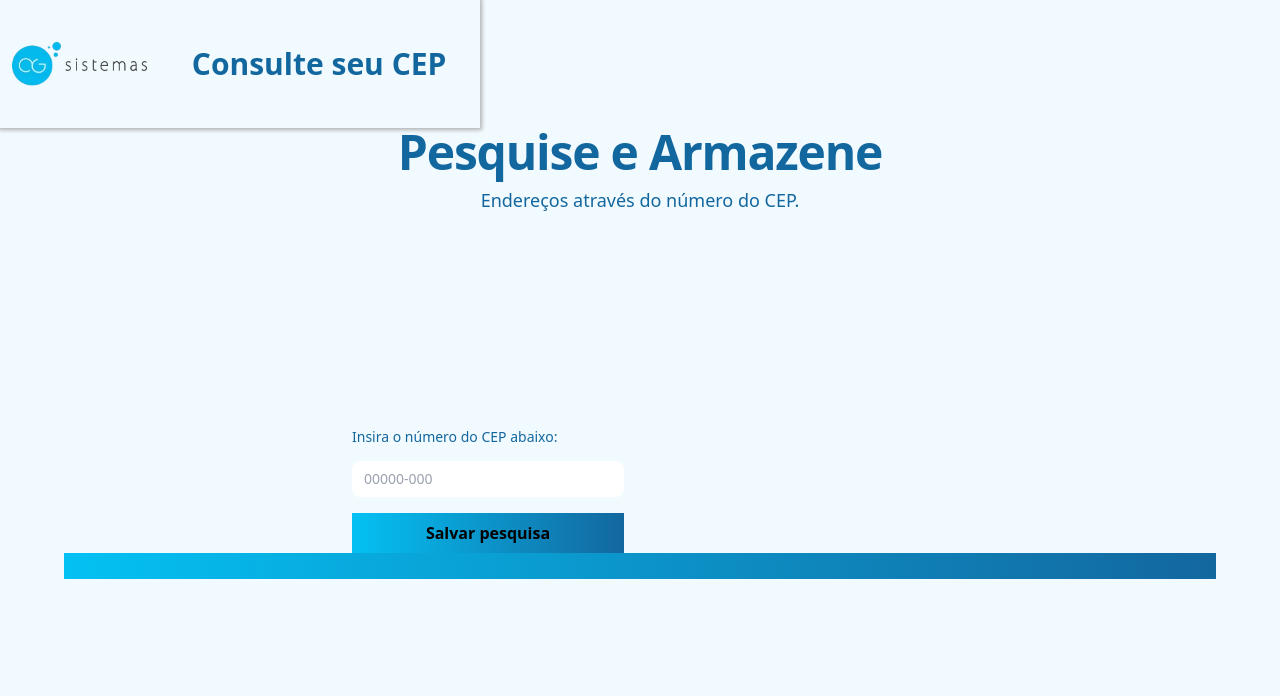
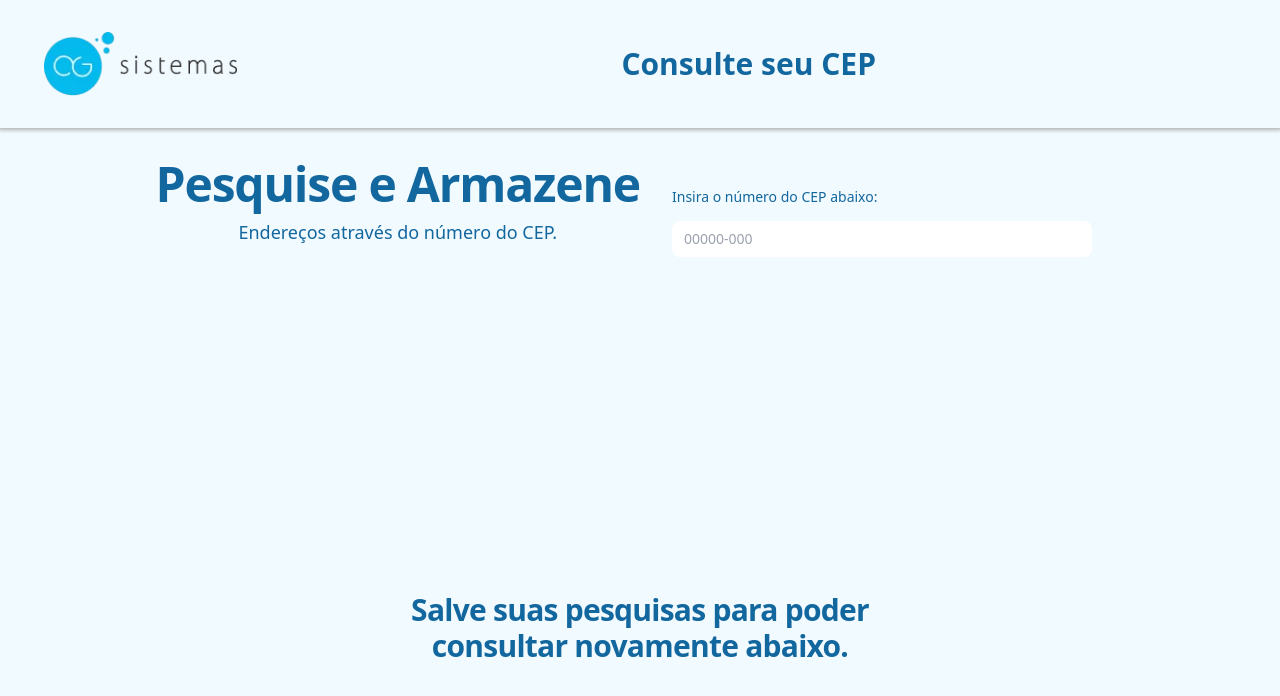
Before and after one commit to RodrigoNeoEx/frontChallenge, a React (Create React App) app: page / in a window 1280 px wide. Shown: the top 696 px of the page. Built offline with nearby package versions, Linux system fonts and the light colour scheme.

Commit message:
feat: responsive design done

```diff
--- a/src/App.tsx
+++ b/src/App.tsx
@@ -8,7 +8,7 @@ const App = () => {
   return (
     <div className="flex flex-col min-h-screen bg-overall">
       <Header />
-      <main className="flex flex-col min-h-[calc(100vh-125px)] ">
+      <main className="flex flex-col min-h-[calc(100vh-125px)] sm:items-center sm:min-h-[74vh] ">
         <Hero />
       </main>
       <HistoryTable />
--- a/src/components/header/Header.tsx
+++ b/src/components/header/Header.tsx
@@ -1,11 +1,11 @@
 const Header = () => {
   return (
-    <header className="sm:h-32 h-20 bg-overall shadow-standard flex justify-between align-center fixed z-10">
+    <header className="sm:h-32 h-20 bg-overall shadow-standard flex justify-between align-center fixed z-10 w-full">
       <div className="px-3 content-center">
         <img
           src="/logo.webp"
           alt="Imagem do Header"
-          className="w-full h-auto"
+          className="w-full h-auto sm:ml-8"
         />
       </div>
       <div className="flex justify-center items-center w-full h-full">
--- a/src/components/hero/Hero.tsx
+++ b/src/components/hero/Hero.tsx
@@ -2,7 +2,7 @@ import InputSection from "../inputSection/InputSection";
 
 const Hero = () => {
   return (
-    <div className="bg-overall px-6 pt-24 pb-4 sm:py-32 lg:px-8 h-3/4">
+    <div className="bg-overall px-6 pt-24 pb-4 lg:px-8 h-3/4 sm:grid sm:pt-40 lg:grid-cols-1 lg:justify-center lg:items-baseline xl:grid-cols-2" >
       <div className="mx-auto max-w-2xl text-center">
         <h2 className="text-balance text-4xl font-semibold tracking-tight text-primary sm:text-5xl">Pesquise e Armazene</h2>
         <p className="mt-2 text-lg/8 text-primary">Endereços através do número do CEP.</p>
--- a/src/components/historyTable/HistoryTable.tsx
+++ b/src/components/historyTable/HistoryTable.tsx
@@ -14,21 +14,17 @@ const HistoryTable = () => {
     }
   }, [cepList, selected]);
 
-  if (cepList.length === 0) {
-    return (
-      <div className="mx-auto max-w-2xl text-center">
-        <h2 className="text-2xl font-semibold tracking-tight text-primary sm:text-5xl">Salve suas pesquisas para poder consultar novamente abaixo.</h2>
-      </div>
-    );
-  }
 
   return (
-    <div className="px-6 sm:py-32 lg:px-8 relative">
+    <div className="px-6 lg:px-8 relative">
       <div className="mx-auto max-w-2xl text-center">
-        <h2 className="text-balance text-3xl font-semibold tracking-tight text-primary sm:text-5xl">
-          Veja seu Histórico Salvo de Pesquisas:
+        <h2 className="text-balance text-3xl font-semibold tracking-tight text-primary ">
+        {cepList.length === 0
+          ? 'Salve suas pesquisas para poder consultar novamente abaixo.'
+          : 'Selecione Abaixo seu Histórico Salvo de Pesquisas:'
+        }
         </h2>
-
+        {cepList.length !== 0 &&
         <div className="relative mt-4">
           <Listbox value={selected} onChange={setSelected}>
             <div className="relative">
@@ -51,13 +47,14 @@ const HistoryTable = () => {
             </div>
           </Listbox>
 
-          {/* Exibe tabela com dados do CEP selecionado */}
+
           {selected && (
             <div className="mt-4">
               <Table data={selected} />
             </div>
           )}
         </div>
+         }
       </div>
     </div>
   );
--- a/src/components/inputSection/InputSection.tsx
+++ b/src/components/inputSection/InputSection.tsx
@@ -59,9 +59,9 @@ const InputSection = () => {
   const alreadyExist = cepList.some((item: any) => normalizeCep(item.cep) === normalizeCep(value));
 
   return (
-    <div className="px-6 sm:py-32 lg:px-8 pb-4">
-      <form className="mx-auto mt-5 max-w-xl sm:mt-20" onSubmit={(e) => e.preventDefault()}>
-        <div className="grid grid-cols-1 gap-x-8 gap-y-6 sm:grid-cols-2">
+    <div className="px-6 sm:py-5 lg:px-8 pb-4">
+      <form className="mx-auto mt-5 max-w-xl sm:mt-auto" onSubmit={(e) => e.preventDefault()}>
+        <div className="grid grid-cols-1 gap-x-8 gap-y-6">
           <Field>
             <Label className="text-sm/6 font-medium text-primary">Insira o número do CEP abaixo:</Label>
             <Input
@@ -79,6 +79,8 @@ const InputSection = () => {
                     onKeyDown={(e) => e.key === "Enter" && handleValidation()}
                     maxLength={9}
             />
+            {data &&
+
             <button
               className={`w-full font-bold py-2 px-4 inline-flex items-center mt-4 justify-center ${
                 alreadyExist ? "bg-[#13679f] cursor-not-allowed text-white" : "bg-gradient-to-r from-[#04C1F3] to-[#13679F]"
@@ -89,10 +91,12 @@ const InputSection = () => {
             >
               {alreadyExist ? "CEP já salvo" : "Salvar pesquisa"}
             </button>
+            }
           </Field>
+          {data && <Table data={data || {}} />}
+
         </div>
       </form>
-      <Table data={data || {}} />
     </div>
   );
 };
--- a/src/index.css
+++ b/src/index.css
@@ -6,9 +6,9 @@
   height: 100vh;
 }
 
-html, body {
+/* html, body {
   overflow: hidden;
-}
+} */
 
 @media (max-width: 639px) {
   html, body {
```
